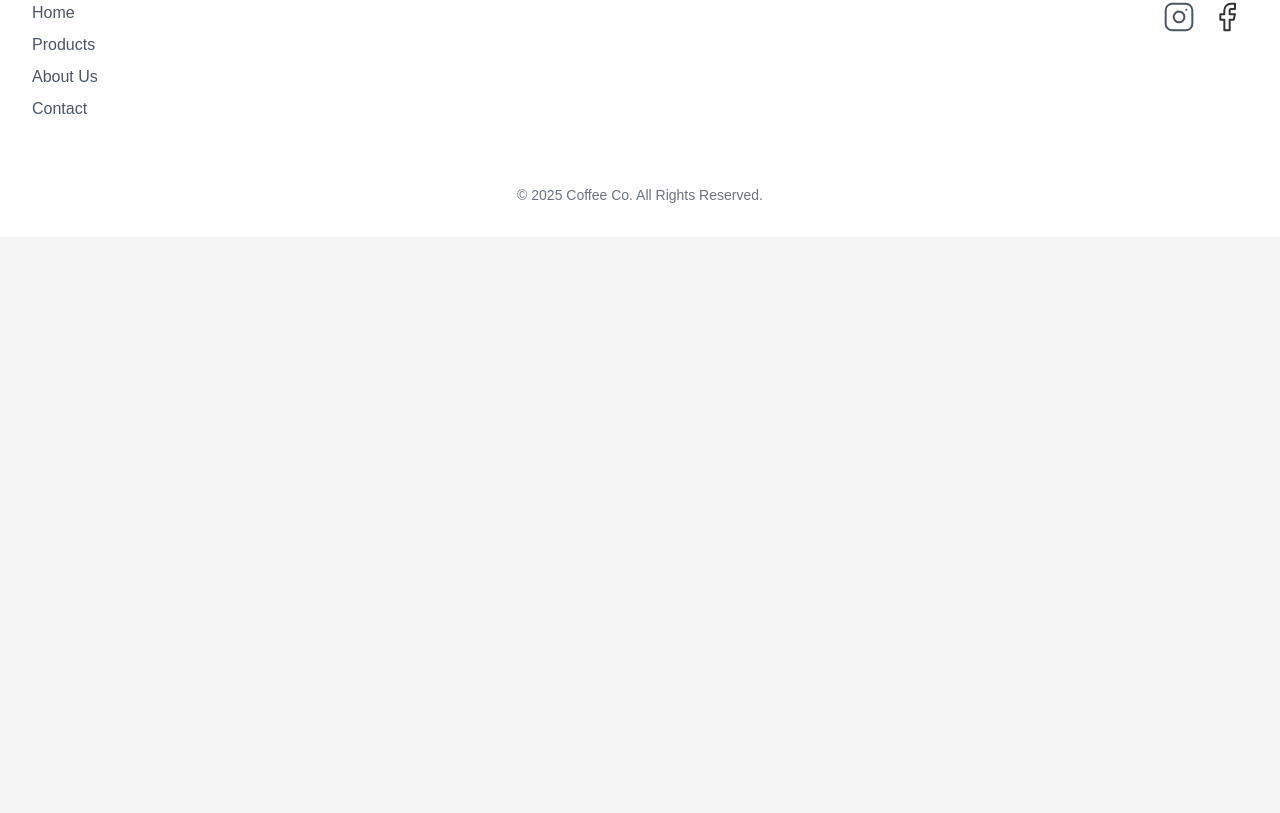
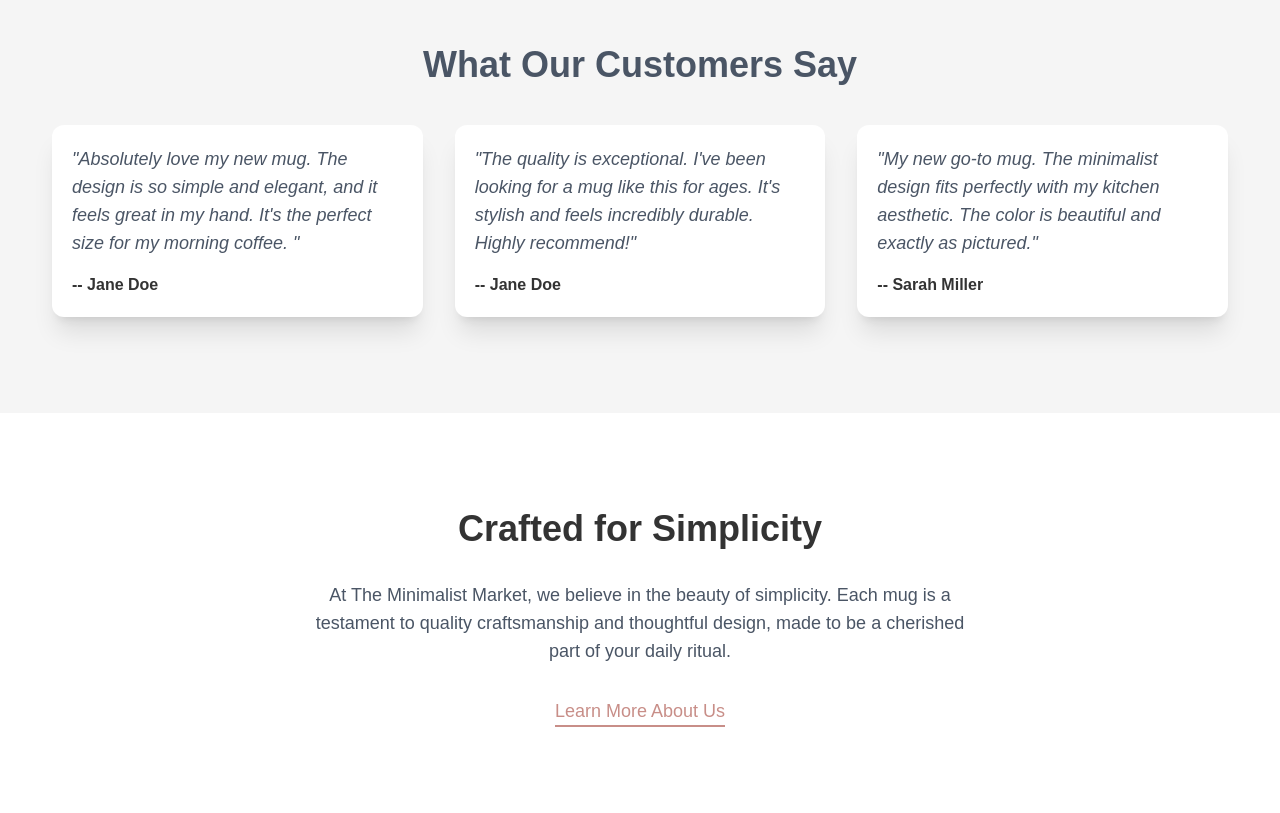
Before and after one commit to AlexC01/coffee-co, a Next.js app: page / in a window 1280 px wide. Shown: the part 1867-2680 px from the top of the page. Before the commit the page ends 2104 px from the top, so only its background shows below. Built offline with nearby package versions, Linux system fonts and the light colour scheme.

Commit message:
feat: finishing home screen description: adding section for the reviews and creating component for the cards of reviews, and adding the last section on information about the company

```diff
--- /dev/null
+++ b/src/app/_components/ReviewCard/ReviewCard.tsx
@@ -0,0 +1,15 @@
+interface ReviewCardProps {
+	name: string;
+	review: string;
+}
+
+const ReviewCard = ({ name, review }: ReviewCardProps) => {
+	return (
+		<div className="shadow-xl w-full p-5 text-left rounded-xl bg-white">
+			<p className="text-gray-600 italic text-lg">"{review}"</p>
+			<h5 className="mt-4 font-bold"> -- {name}</h5>
+		</div>
+	);
+};
+
+export default ReviewCard;
--- a/src/app/page.tsx
+++ b/src/app/page.tsx
@@ -2,6 +2,7 @@ import Image from 'next/image';
 import heroImage from '@/../public/images/hero-mugs.webp';
 import BrandCarousel from './_components/BrandCarousel/BrandCarousel';
 import Card from './_components/Card/Card';
+import ReviewCard from './_components/ReviewCard/ReviewCard';
 
 export default function Home() {
 	return (
@@ -44,7 +45,7 @@ export default function Home() {
 					<h3 className="text-2xl md:text-4xl text-center font-bold">
 						Our Best Sellers
 					</h3>
-					<div className="mt-5 px-5 grid grid-cols-1 sm:grid-cols-2 lg:grid-cols-4  gap-10">
+					<div className="mt-10 px-5 grid grid-cols-1 sm:grid-cols-2 lg:grid-cols-4  gap-10">
 						<Card
 							title="Owala 32oz. FreeSip Stainless Steel Water Bottle"
 							price="44.44"
@@ -55,6 +56,49 @@ export default function Home() {
 					</div>
 				</div>
 			</section>
+
+			<section className=" bg-background-50 py-16 md:py-24 ">
+				<div className="max-w-7xl mx-auto px-4 sm:px-6 lg:px-8">
+					<h3 className="text-center text-2xl md:text-4xl text-gray-600 font-extrabold ">
+						What Our Customers Say
+					</h3>
+					<div className="mt-10 px-5 grid grid-cols-1 sm:grid-cols-2 lg:grid-cols-3 gap-8">
+						<ReviewCard
+							name="Jane Doe"
+							review="Absolutely love my new mug. The design is so simple and elegant, and it feels great in my hand. It's the perfect size for my morning coffee. "
+						/>
+						<ReviewCard
+							name="Jane Doe"
+							review="The quality is exceptional. I've been looking for a mug like this for ages. It's stylish and feels incredibly durable. Highly recommend!"
+						/>
+						<ReviewCard
+							name="Sarah Miller"
+							review="My new go-to mug. The minimalist design fits perfectly with my kitchen aesthetic. The color is beautiful and exactly as pictured."
+						/>
+					</div>
+				</div>
+			</section>
+
+			<section className=" bg-white py-16 md:py-24 ">
+				<div className="max-w-7xl mx-auto px-4 sm:px-6 lg:px-8">
+					<div className="text-center">
+						<h3 className="text-2xl md:text-4xl  font-bold">
+							Crafted for Simplicity
+						</h3>
+						<p className="my-8 max-w-2xl mx-auto text-lg text-gray-600">
+							At The Minimalist Market, we believe in the beauty of simplicity.
+							Each mug is a testament to quality craftsmanship and thoughtful
+							design, made to be a cherished part of your daily ritual.
+						</p>
+						<a
+							href="/"
+							className="inline-block font-medium text-lg text-accent-500 border-b-2 border-accent-500 hover:text-accent-600 hover:border-accent-600 transition-colors duration-300"
+						>
+							Learn More About Us
+						</a>
+					</div>
+				</div>
+			</section>
 		</main>
 	);
 }
```
